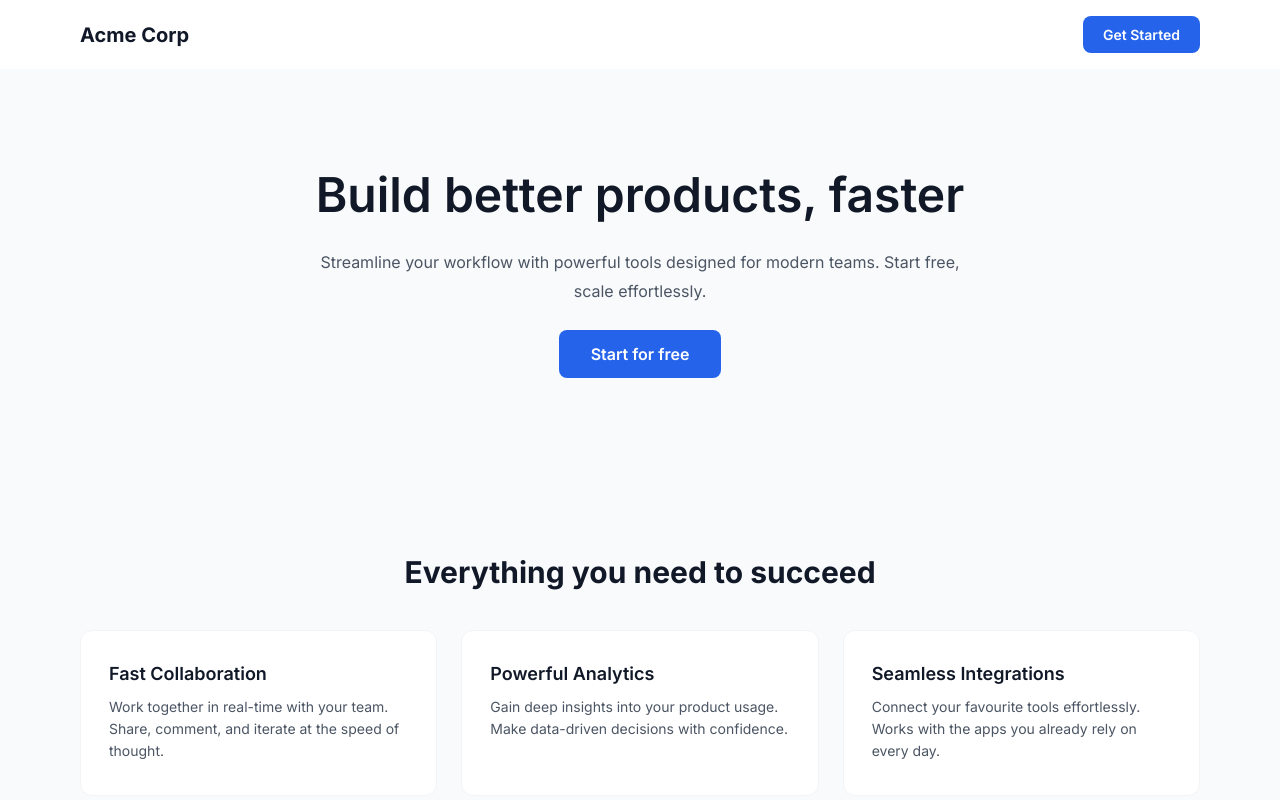
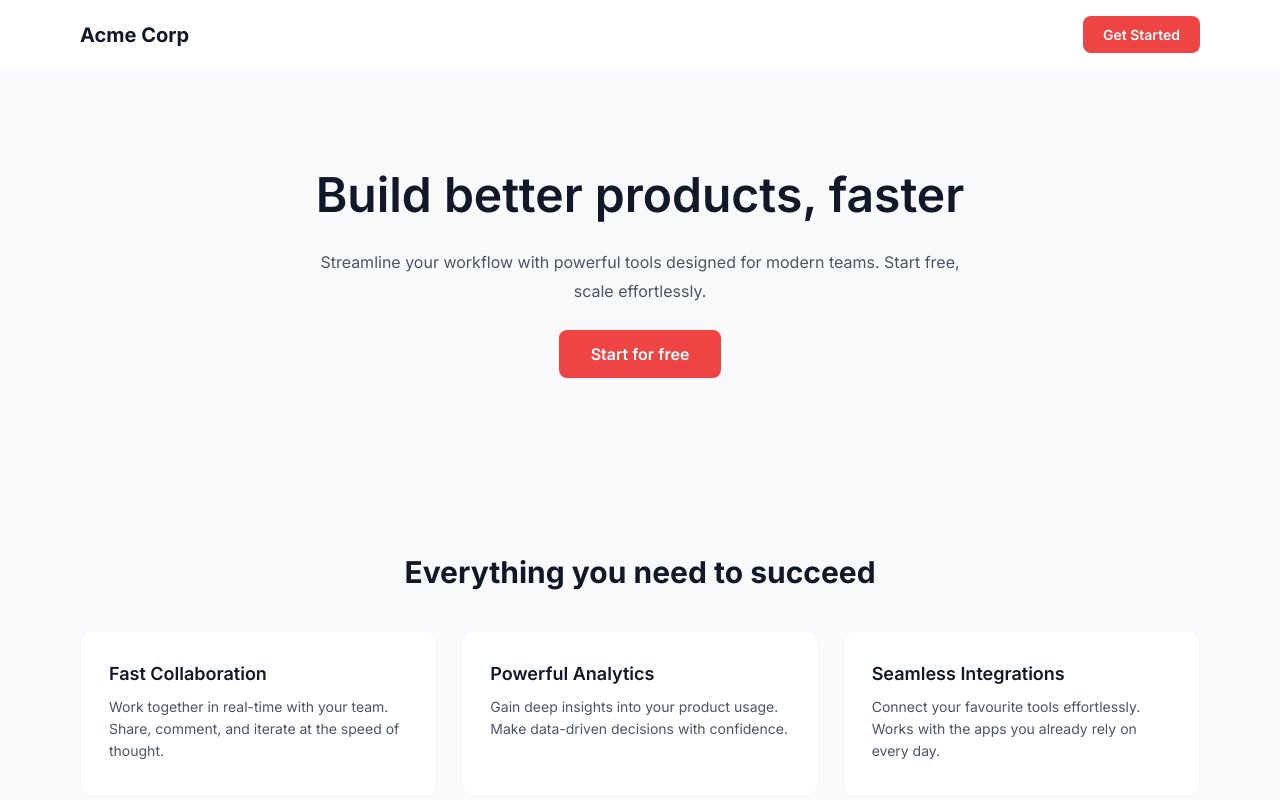
Before and after one commit to dviedma/figma-to-code-poc, a Next.js app: page / in a window 1280 px wide. Shown: the top 800 px of the page. Built offline with nearby package versions, Linux system fonts and the light colour scheme.

Commit message:
chore(tokens): sync design tokens from Figma [skip ci]

```diff
--- a/css/tokens.css
+++ b/css/tokens.css
@@ -1,9 +1,9 @@
 /* Auto-generated by token sync agent. Do not edit manually. */
-/* Last synced: 2026-06-11T15:40:57.000Z */
+/* Last synced: 2026-08-04T23:12:46.000Z */
 
 :root {
   /* Colors */
-  --color-brand-primary: #2563eb;
+  --color-brand-primary: #ef4444;
   --color-brand-primary-hover: #2563eb;
   --color-brand-subtle: #eff6ff;
   --color-text-default: #111827;
--- a/tokens.json
+++ b/tokens.json
@@ -1,7 +1,7 @@
 {
-  "synced_at": "2026-06-11T15:40:57.000Z",
+  "synced_at": "2026-08-04T23:12:46.000Z",
   "tokens": {
-    "--color-brand-primary": "#2563eb",
+    "--color-brand-primary": "#ef4444",
     "--color-brand-primary-hover": "#2563eb",
     "--color-brand-subtle": "#eff6ff",
     "--color-text-default": "#111827",
```
